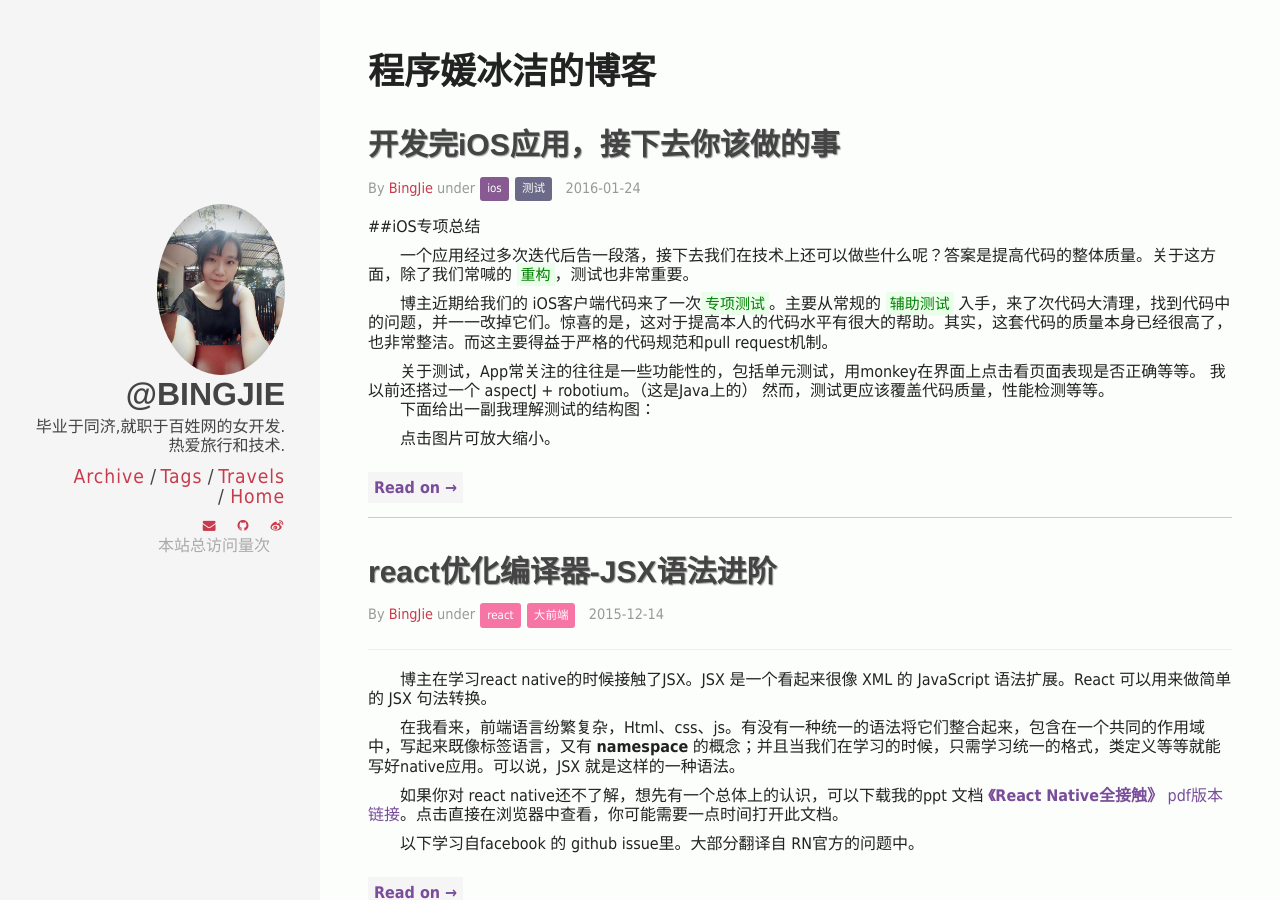
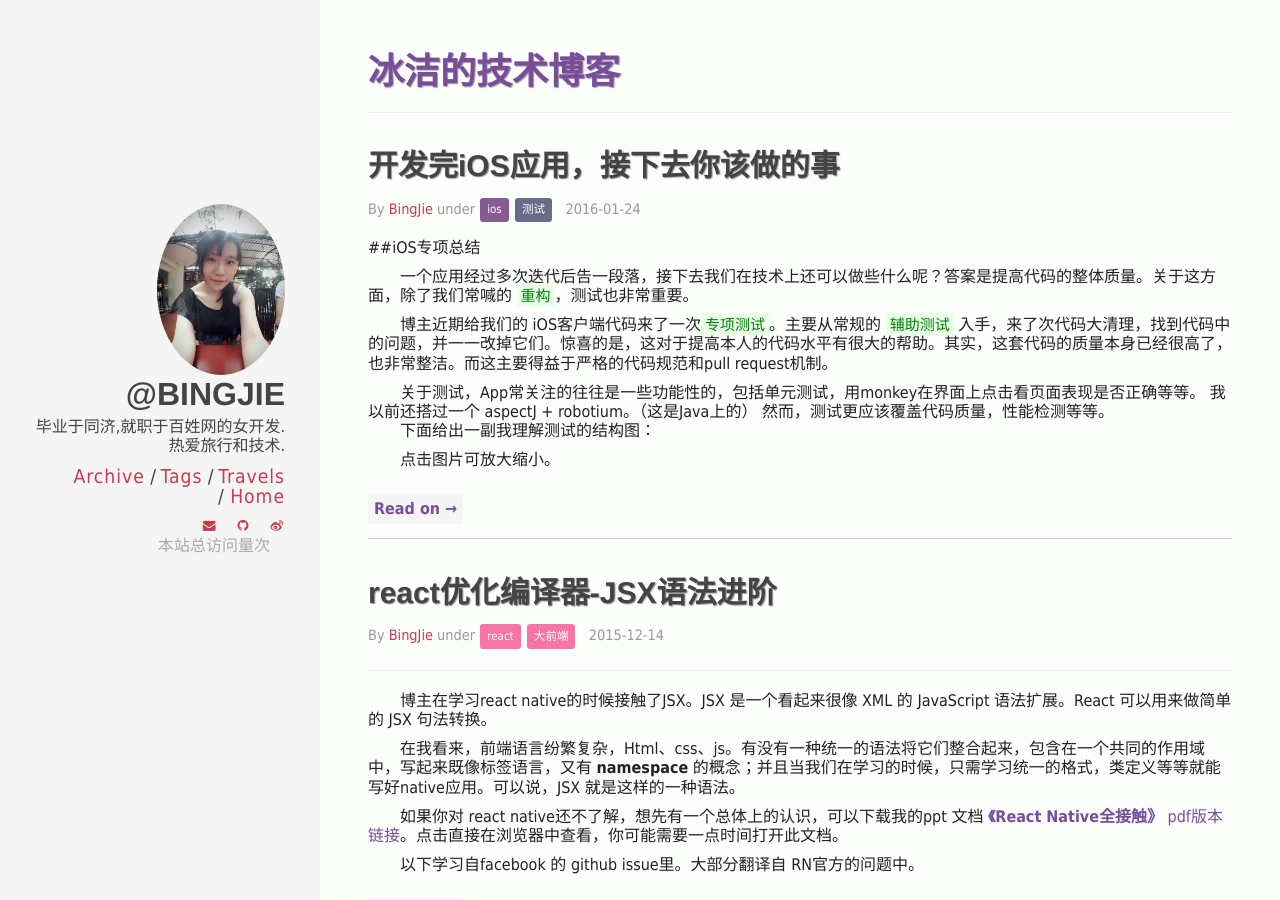
Before and after one commit to chaojimiaomiao/chaojimiaomiao.github.io, a Jekyll site: the page built from index.html, in a window 1280 px wide and 900 px high. Built offline with Jekyll 4.4.1, drawn with Linux system fonts in a browser that asks for light colours; comment, search, counter and statistics services are not loaded.

Commit message:
no message

```diff
--- a/_layouts/post-index.html
+++ b/_layouts/post-index.html
@@ -4,8 +4,9 @@ layout: default
 
 <div class="home">
 
-  <h1>程序媛冰洁的博客</h1>
+  <h1 style="color:#794D9A; text-shadow:1px 1px 1px #999">冰洁的技术博客</h1>
 
+  <hr>
   <div class="posts">
     {% for post in site.posts %}
     {% include post-section.html %}
```
